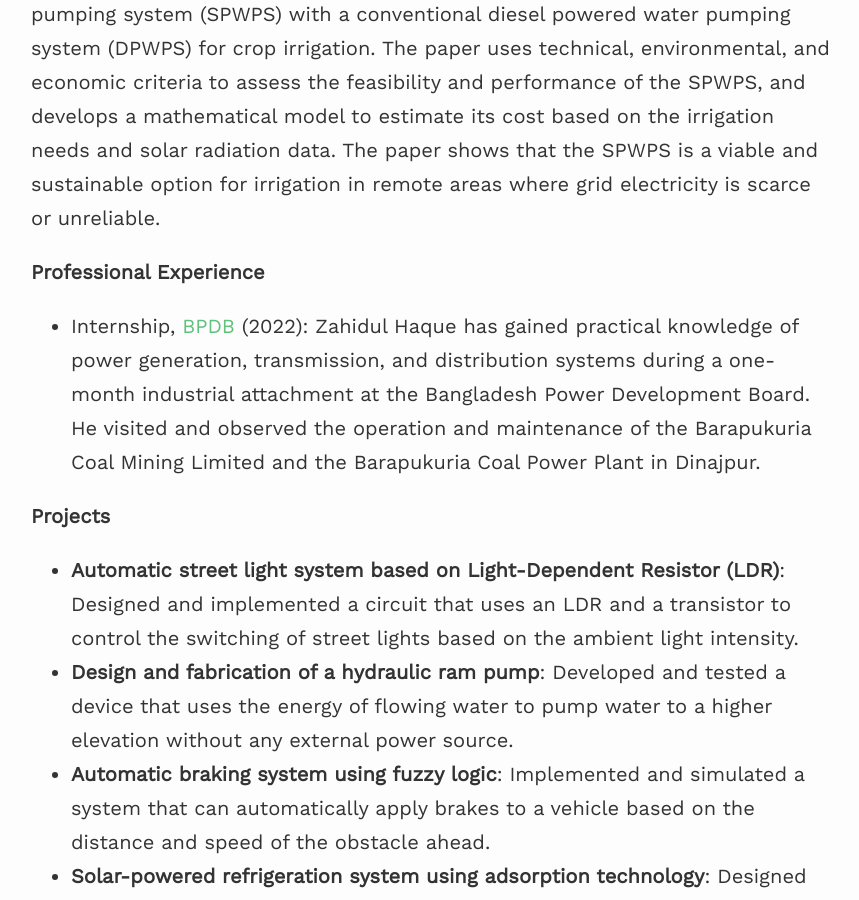
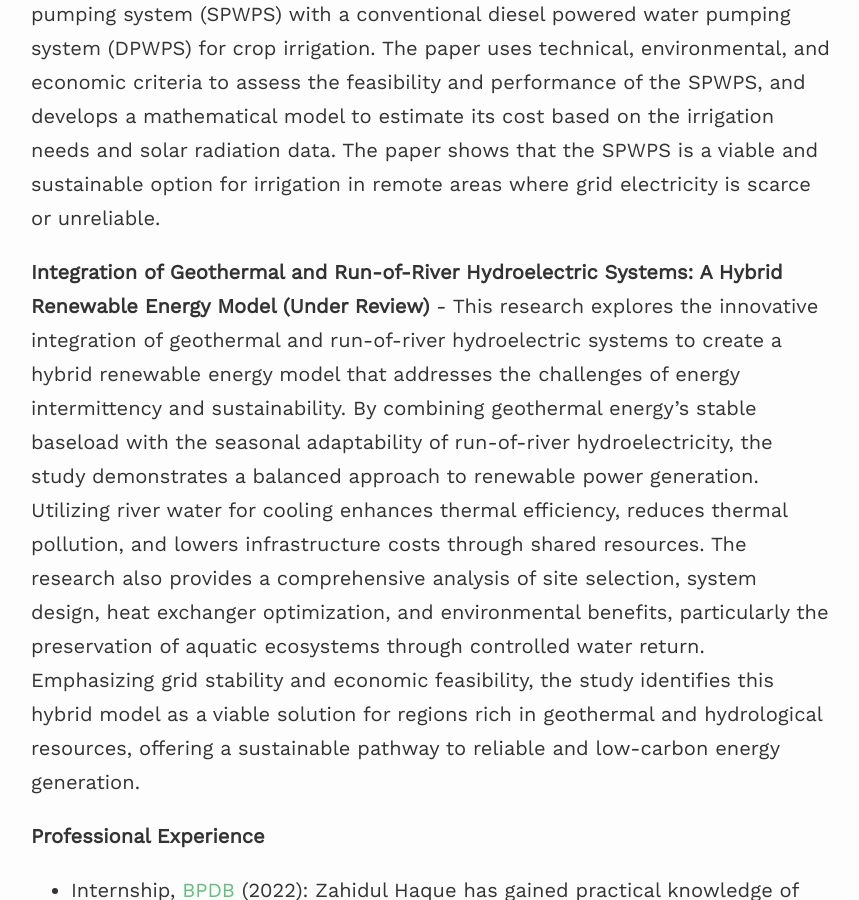
Before and after one commit to ZahidulKowsik/zahid.github.io, a Jekyll site: the page built from index.md, in a window 1280 px wide and 900 px high, scrolled down 711 px. Shown: the whole window, without its empty margins (209-1068 px from the left). Built offline with Jekyll 4.4.1, drawn with Linux system fonts in a browser that asks for light colours; nearby versions of some CDN libraries.

Commit message:
Update index.md

```diff
--- a/index.md
+++ b/index.md
@@ -13,6 +13,10 @@ Zahidul Haque is a prospective graduate student for Fall 2024. He graduated with
 
 **Review & Economic Analysis of a Solar Powered Water Pumping System for Crop Irrigation** - This research paper evaluates and compares a solar powered water pumping system (SPWPS) with a conventional diesel powered water pumping system (DPWPS) for crop irrigation. The paper uses technical, environmental, and economic criteria to assess the feasibility and performance of the SPWPS, and develops a mathematical model to estimate its cost based on the irrigation needs and solar radiation data. The paper shows that the SPWPS is a viable and sustainable option for irrigation in remote areas where grid electricity is scarce or unreliable.
 
+**Integration of Geothermal and Run-of-River Hydroelectric Systems: A Hybrid Renewable Energy Model (Under Review)** - This research explores the innovative integration of geothermal and run-of-river hydroelectric systems to create a hybrid renewable energy model that addresses the challenges of energy intermittency and sustainability. By combining geothermal energy’s stable baseload with the seasonal adaptability of run-of-river
+hydroelectricity, the study demonstrates a balanced approach to renewable power generation. Utilizing river water for cooling enhances thermal efficiency, reduces thermal pollution, and lowers infrastructure costs through shared resources. The research also provides a comprehensive analysis of site selection, system design, heat exchanger optimization, and environmental benefits, particularly the preservation of aquatic ecosystems through controlled water return. Emphasizing grid stability and economic feasibility, the study identifies this hybrid model as a viable solution for regions rich in geothermal and hydrological resources, offering a sustainable pathway to reliable and low-carbon energy generation.
+
+
 **Professional Experience**
 - Internship, [BPDB](https://bpdb.gov.bd/){:target="_blank"} (2022): Zahidul Haque has gained practical knowledge of power generation, transmission, and distribution systems during a one-month industrial attachment at the Bangladesh Power Development Board. He visited and observed the operation and maintenance of the Barapukuria Coal Mining Limited and the Barapukuria Coal Power Plant in Dinajpur.
 
```
